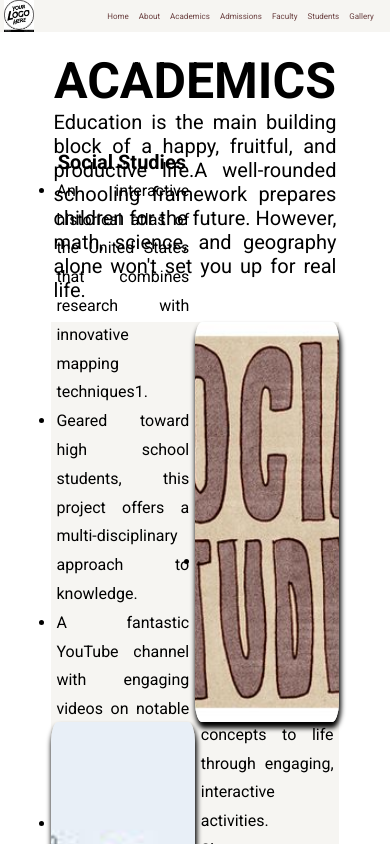
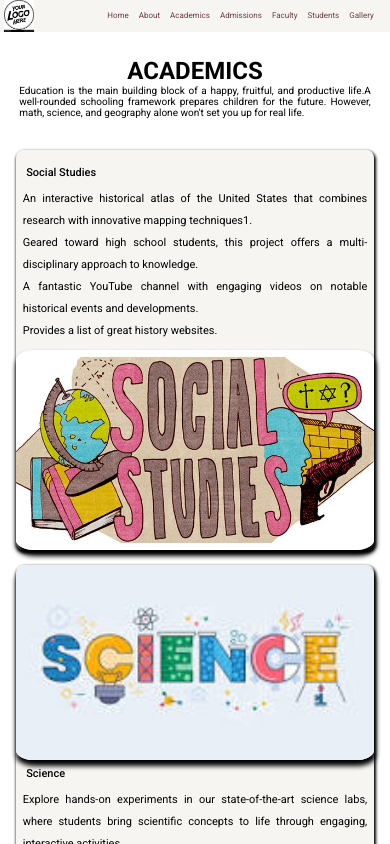
Before and after one commit to adityakamodiya/School-website, a React (Vite) app: page /Academics in a window 390 px wide. Shown: the top 844 px of the page. Built offline with nearby package versions, Linux system fonts and the light colour scheme; a web font is replaced by a local one.

Commit message:
Update academic.css

```diff
--- a/src/Component Css/academic.css
+++ b/src/Component Css/academic.css
@@ -111,3 +111,68 @@
     font-weight: 600;
     font-size: 20px;
 }
+
+
+@media screen and (max-width:500px) {
+    #about-wrapper {
+        padding: 0% 4%;
+    }
+    #about-wrapper h1 {
+        font-size: 24px;
+        /* margin-top: 2%; */
+    }
+    #about-wrapper p {
+        font-size: 10px;
+        margin: 0 1%;
+        text-align: justify;
+    }
+    .academics-row1, .academics-row2 {
+        height: 400px;
+        width: 100%;
+        margin: 2% 0;
+        /* padding: 0 1%; */
+        flex-direction: column;
+        box-shadow: 1px 2px 3px 1px ;
+        border-radius: 2%;
+        background: #f6f5f2;
+    }
+    .academics-row1 div, .academics-row2 div {
+        display: flex;
+        padding: 0 2%;
+        justify-content: center;
+        text-align: justify;
+        /* align-items: center; */
+        flex-direction: column;
+        /* border: 1px solid; */
+        width: 100%;
+        height: 100%;
+        line-height: 180%;
+    }.academics-row1, .academics-row2 {
+
+        height: 400px;
+
+        width: 100%;
+
+        background: #f6f5f2;
+    }.academics-row1 div, .academics-row2 div {
+        display: flex;
+        padding: 0 2%;
+        justify-content: center;
+        text-align: justify;
+
+        flex-direction: column;
+
+        width: 100%;
+        height: 100%;
+        line-height: 180%;
+    }
+    .academics-row1 div p span, .academics-row2 div p span {
+        font-weight: 500;
+        font-size: 11px;
+    }
+    ul li {
+        font-size: 11px;
+        line-height: 200%;
+        list-style: none;
+    }
+}
```
